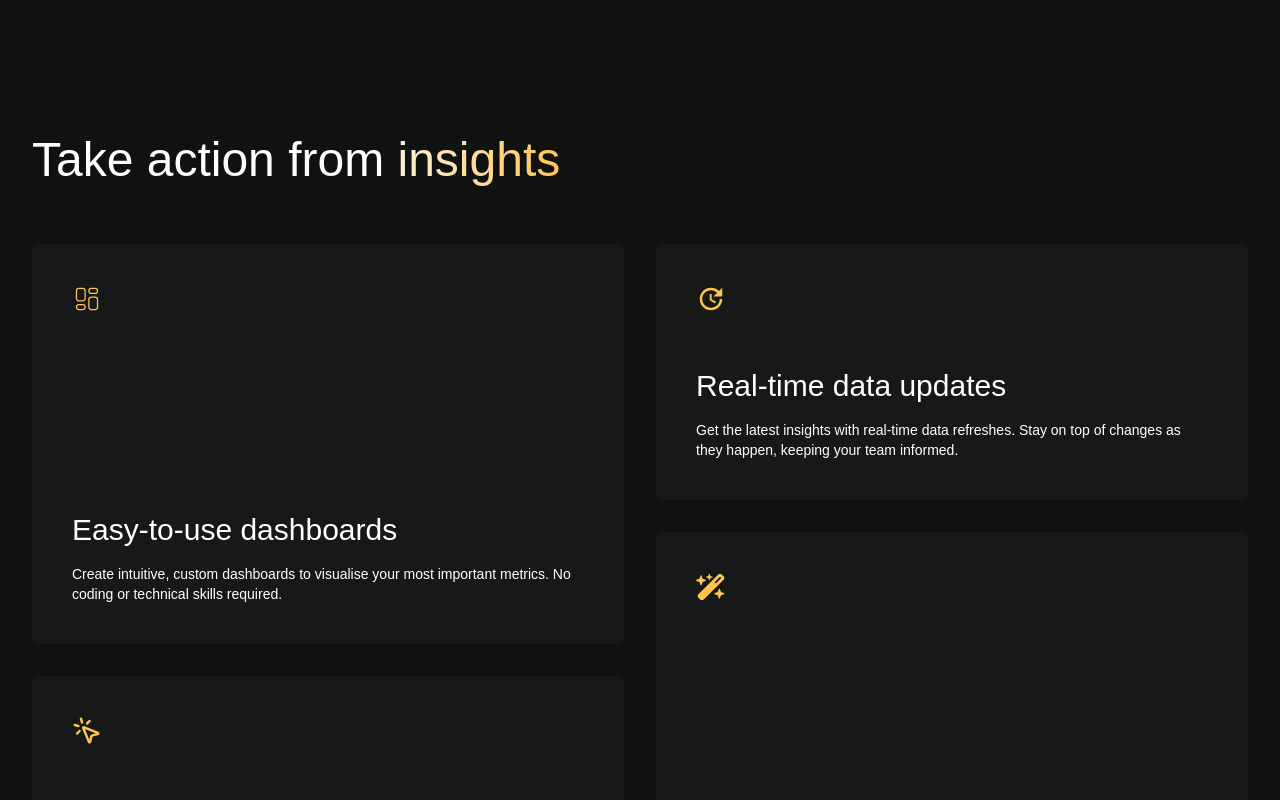
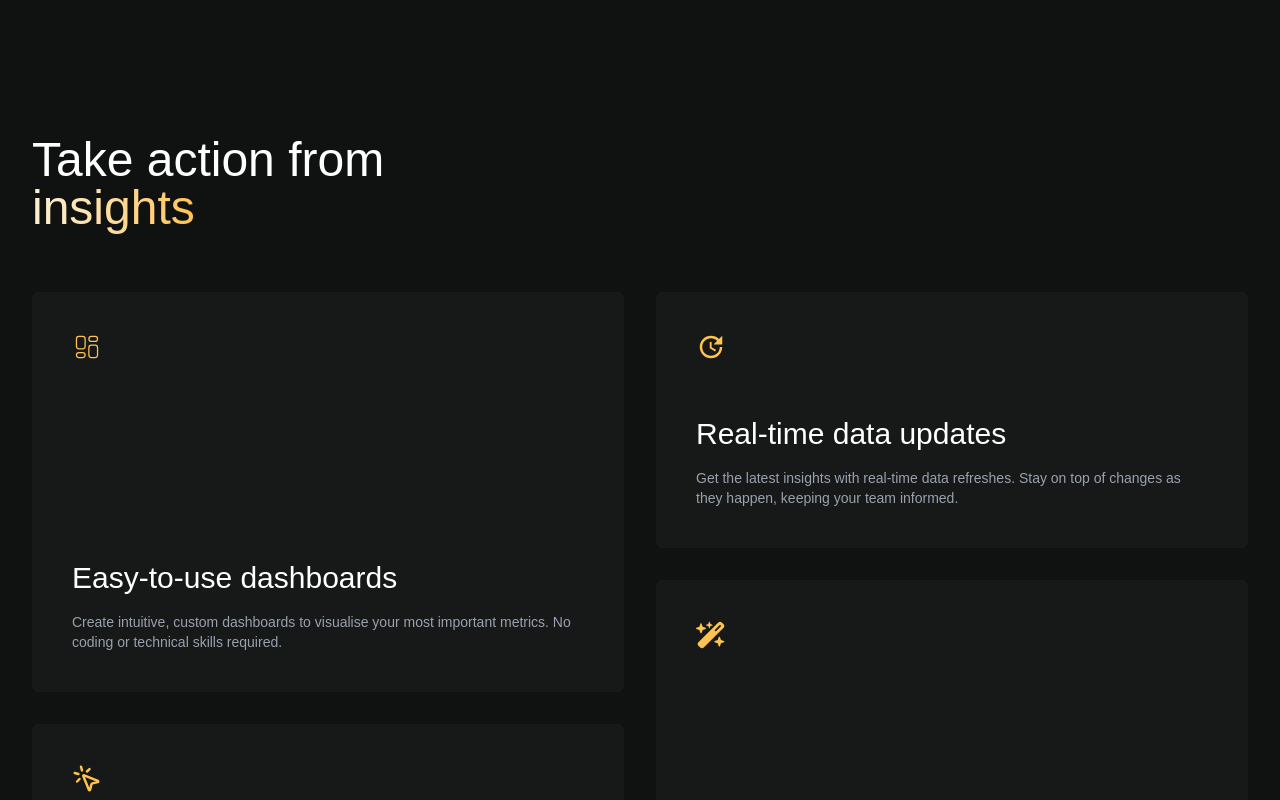
Before and after one commit to dalvine/test-torch, a Next.js app: page / in a window 1280 px wide. Shown: the part 1120-1920 px from the top of the page. Built offline with nearby package versions, Linux system fonts and the light colour scheme.

Commit message:
refactor styles

```diff
--- a/components/CustomButton.tsx
+++ b/components/CustomButton.tsx
@@ -21,7 +21,7 @@ const CustomButton: React.FC<CustomButtonProps> = ({
             case 'normal':
                 return 'bg-[#333333] text-white';
             case 'filled':
-                return `bg-[var(--color-main-0)] text-black`;
+                return `bg-main-0 text-black`;
         }
     }, [type]);
     const sizeStyle = useMemo(() => {
--- a/components/FeatureCard.tsx
+++ b/components/FeatureCard.tsx
@@ -31,7 +31,7 @@ const FeatureCard: React.FC<FeatureCardProps> = ({
             <div className="w-full flex flex-col gap-4">
                 {title && <h3 className="text-xl sm:text-3xl">{title}</h3>}
                 {subtitle && <h4 className="text-md sm:text-xl">{subtitle}</h4>}
-                <p className="text-sm sm:text-md">{text}</p>
+                <p className="text-sm text-gray-400 sm:text-md">{text}</p>
             </div>
         </div>
     );
--- a/components/GradientTitle.tsx
+++ b/components/GradientTitle.tsx
@@ -40,7 +40,11 @@ const GradientTitle: React.FC<GradientTextProps> = ({
 
     return (
         <Component
-            className={classNames('font-medium', className, fontSizeStyle)}
+            className={classNames(
+                'font-medium md:max-w-[40%]',
+                className,
+                fontSizeStyle,
+            )}
         >
             {partsText[0]}
             <span
--- a/components/TakeAction.tsx
+++ b/components/TakeAction.tsx
@@ -18,7 +18,7 @@ const TakeAction: React.FC = () => {
     return (
         <section>
             <GradientTitle component="h2" text="Take action from insights" />
-            <div className="mt-5 md:mt-15 rounded-md max-sm:flex flex-col sm:grid grid-cols-4 grid-rows-5 gap-4 md:gap-6 xl:gap-8 w-full">
+            <div className="mt-5 md:mt-15 rounded-md max-sm:flex flex-col sm:grid grid-cols-4 grid-rows-5 in-grid-gap w-full">
                 <div className={classNames(styles.card, styles.highCard)}>
                     <FeatureCard
                         icon={CiGrid42}
--- a/src/styles/globals.css
+++ b/src/styles/globals.css
@@ -9,14 +9,20 @@
     --color-main-0: #ffc34f;
     --color-main-1: #f9d586;
     --color-main-2: #fcf1d5;
-    --color-main-3: #ffffff;
+    --color-main-3: #fcf0d8;
+    --color-main-4: #ffffff;
+}
+
+.in-grid-gap {
+    @apply gap-4 md:gap-6 xl:gap-8;
 }
 
 :root {
     --color-main-0: #ffc34f;
     --color-main-1: #f9d586;
     --color-main-2: #fcf1d5;
-    --color-main-3: #ffffff;
+    --color-main-3: #fcf0d8;
+    --color-main-4: #ffffff;
     --cartesian-grid: #262827;
 }
 
```
